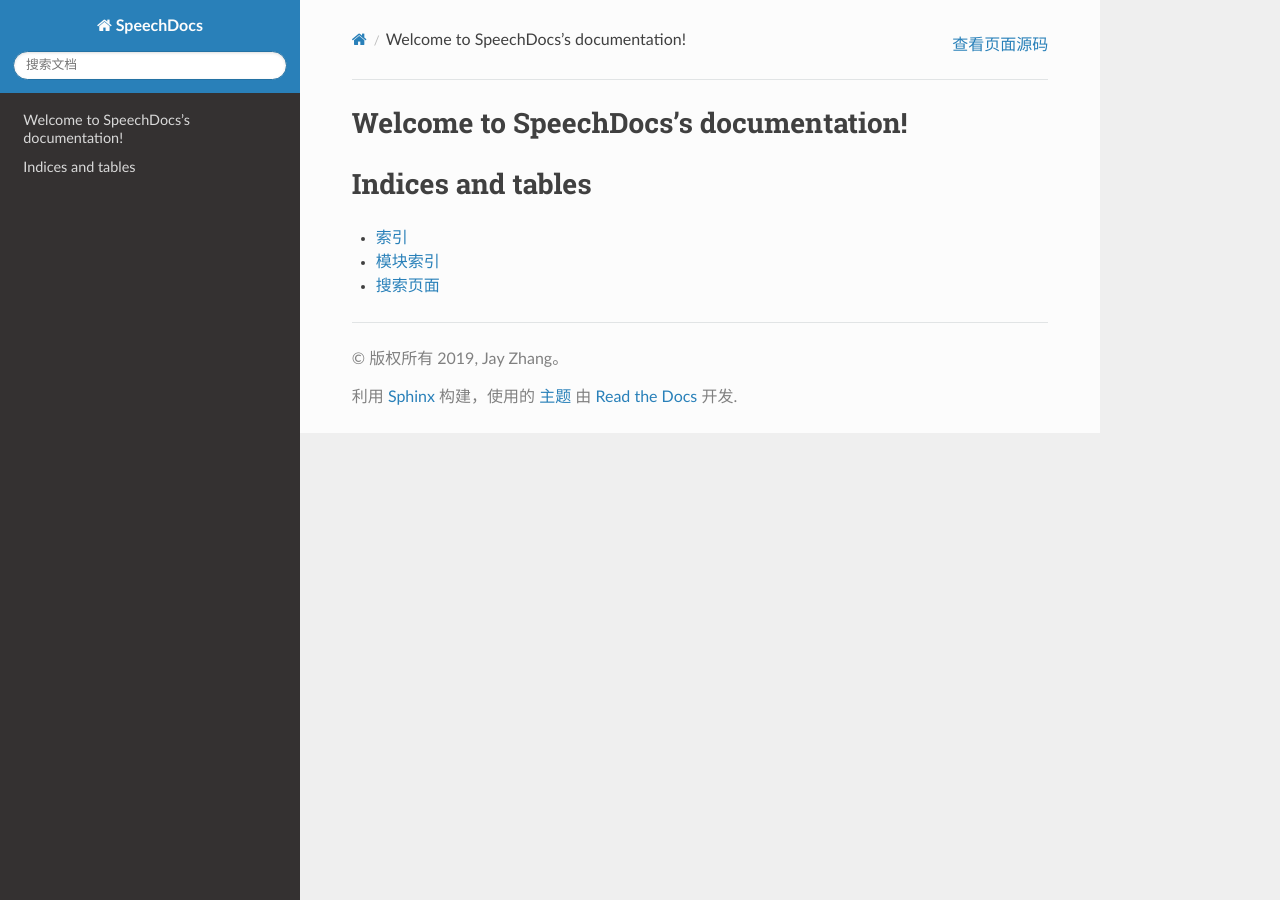
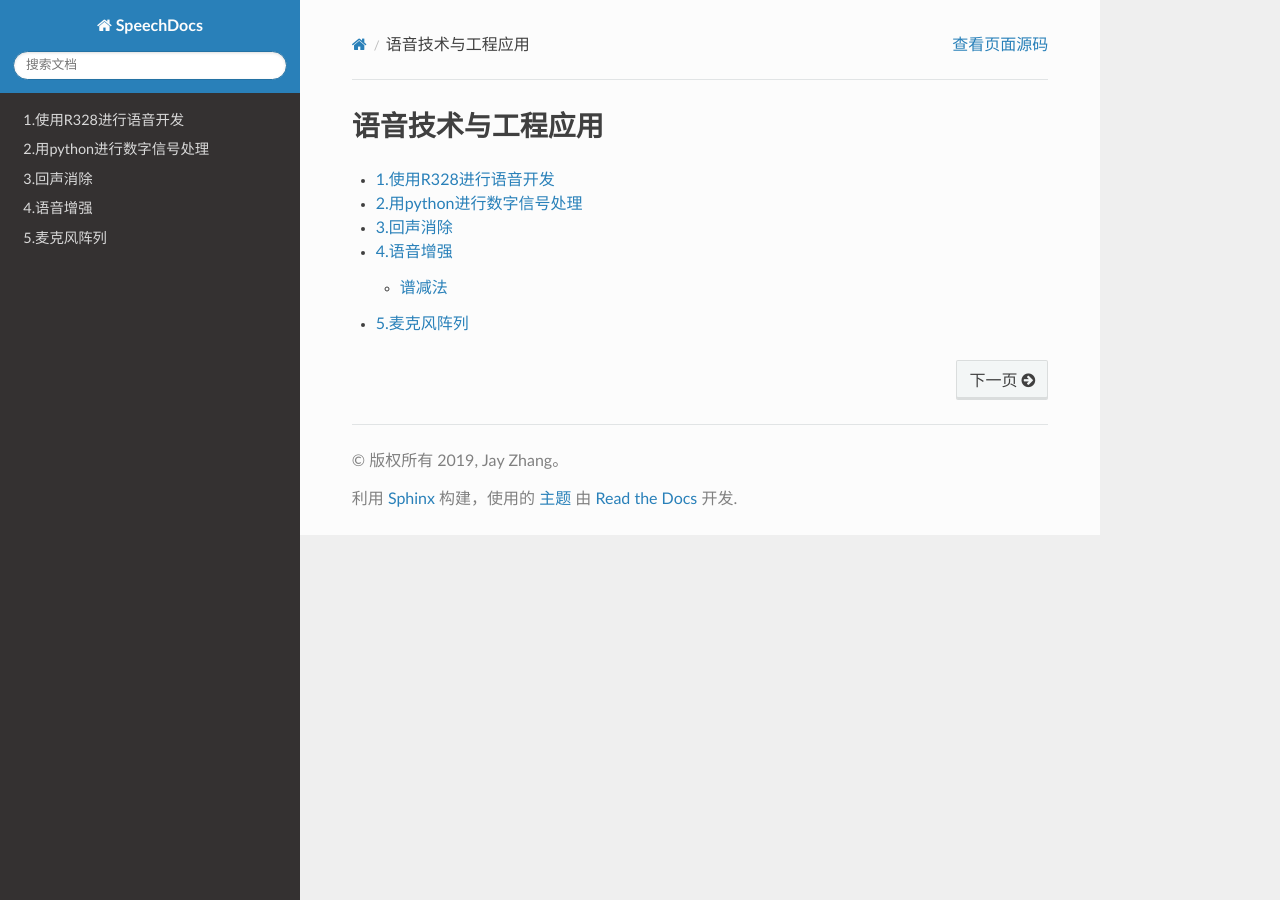
Before and after one commit to slovenl/SpeechDocs, a Sphinx documentation site: the page built from source/index.rst, in a window 1280 px wide. Built offline with Sphinx 7.4.7 and the Read the Docs theme 2.0.0, drawn with Linux system fonts in a browser that asks for light colours.

Commit message:
更新目录树

```diff
--- /dev/null
+++ b/source/1.使用R328进行语音开发/index.rst
@@ -0,0 +1,2 @@
+1.使用R328进行语音开发
+================
--- /dev/null
+++ b/source/2.用python进行数字信号处理/index.rst
@@ -0,0 +1,2 @@
+2.用python进行数字信号处理
+================
--- /dev/null
+++ b/source/3.回声消除/index.rst
@@ -0,0 +1,2 @@
+3.回声消除
+================
--- /dev/null
+++ b/source/4.语音增强/index.rst
@@ -0,0 +1,5 @@
+4.语音增强
+================
+
+.. toctree::
+    谱减法
--- /dev/null
+++ b/source/4.语音增强/谱减法.rst
@@ -0,0 +1,2 @@
+谱减法
+================
--- /dev/null
+++ b/source/5.麦克风阵列/index.rst
@@ -0,0 +1,2 @@
+5.麦克风阵列
+================
--- a/source/index.rst
+++ b/source/index.rst
@@ -3,18 +3,14 @@
    You can adapt this file completely to your liking, but it should at least
    contain the root `toctree` directive.
 
-Welcome to SpeechDocs's documentation!
+语音技术与工程应用
 ======================================
 
 .. toctree::
-   :maxdepth: 2
-   :caption: Contents:
+    :maxdepth: 2
 
-
-
-Indices and tables
-==================
-
-* :ref:`genindex`
-* :ref:`modindex`
-* :ref:`search`
+    1.使用R328进行语音开发/index.rst
+    2.用python进行数字信号处理/index.rst
+    3.回声消除/index.rst
+    4.语音增强/index.rst
+    5.麦克风阵列/index.rst
```
